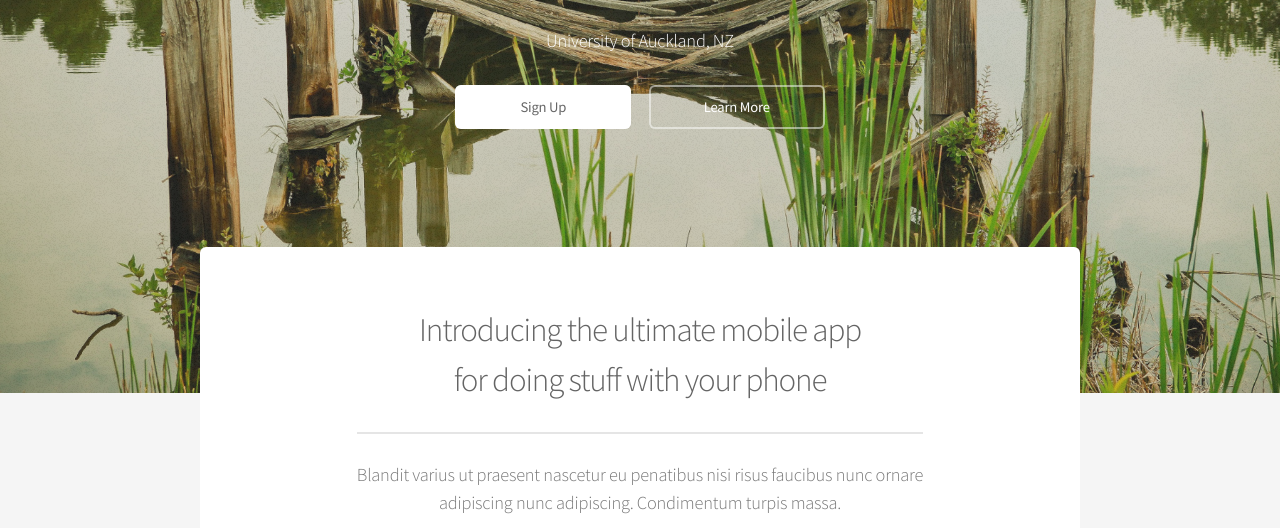
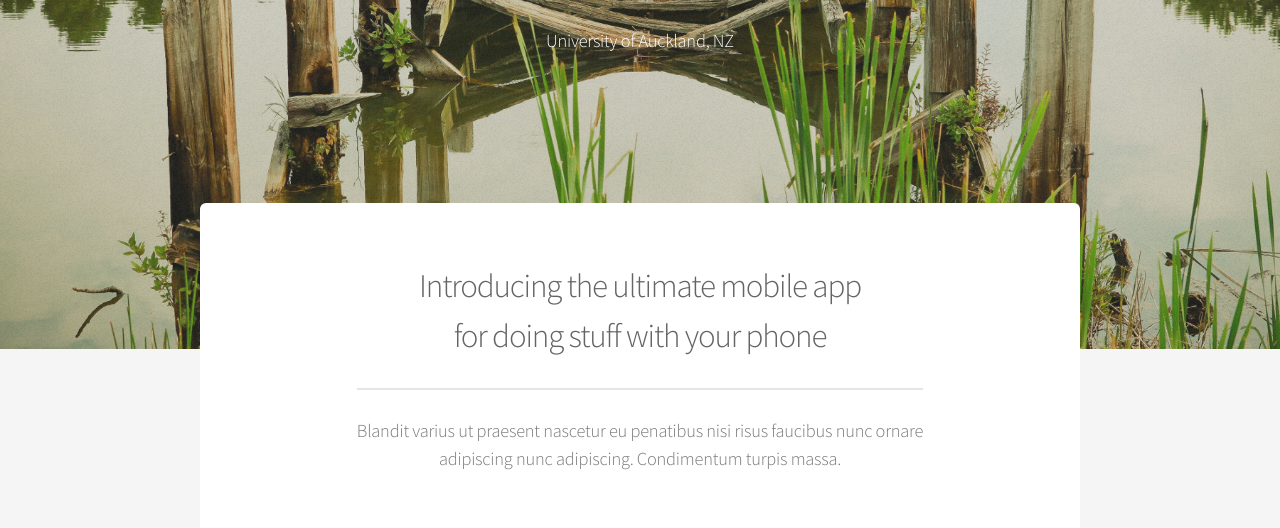
Before and after one commit to rhosking/rhosking.github.io, a plain HTML site: page index.html in a window 1280 px wide. Shown: the part 251-779 px from the top of the page. Drawn offline with Linux system fonts and the light colour scheme.

Commit message:
updated head

```diff
--- a/index.html
+++ b/index.html
@@ -58,8 +58,8 @@
 				<p>PhD Candidate, Centre for eResearch and Department of Computer science</p>
 				<p>University of Auckland, NZ</p>
 				<ul class="actions">
-					<li><a href="#" class="button special">Sign Up</a></li>
-					<li><a href="#" class="button">Learn More</a></li>
+					<!--<li><a href="#" class="button special">Sign Up</a></li>
+					<li><a href="#" class="button">Learn More</a></li> -->
 				</ul>
 			</section>
 
```
